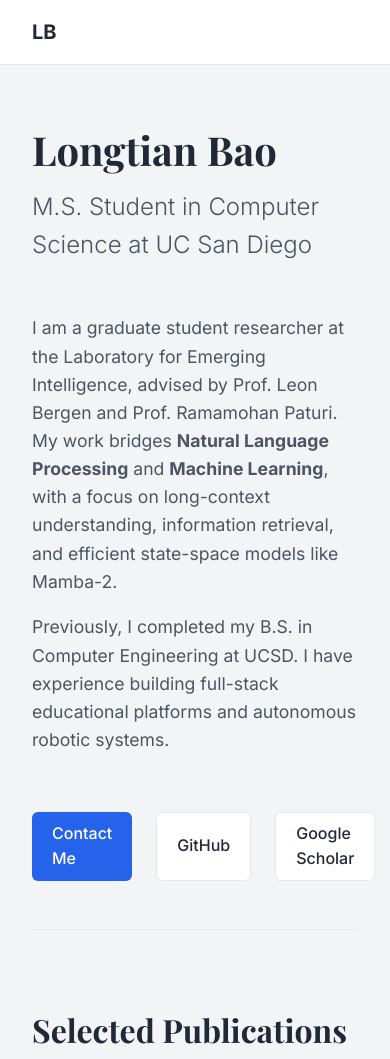
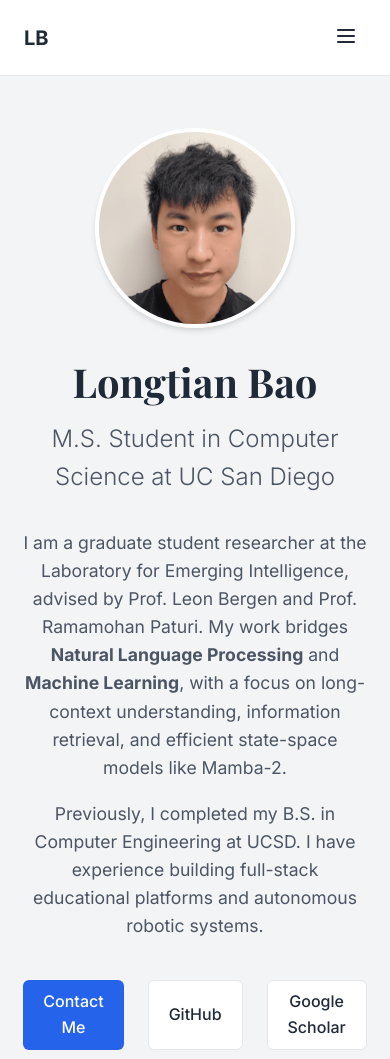
Before and after one commit to LongtianBao/LongtianBao.github.io, a plain HTML site: page index.html in a window 390 px wide. Shown: the top 1059 px of the page. Drawn offline with nearby package versions, Linux system fonts and the light colour scheme.

Commit message:
updated profile image

```diff
--- a/index.html
+++ b/index.html
@@ -3,6 +3,7 @@
 <head>
     <meta charset="UTF-8">
     <meta name="viewport" content="width=device-width, initial-scale=1.0">
+    <meta name="description" content="Longtian Bao | CS Researcher & Engineer at UCSD specializing in NLP, Machine Learning, and efficient state-space models like Mamba-2.">
     <title>Longtian Bao | CS Researcher & Engineer</title>
     <link rel="preconnect" href="https://fonts.googleapis.com">
     <link rel="preconnect" href="https://fonts.gstatic.com" crossorigin>
@@ -13,7 +14,8 @@
             --primary-dark: #1d4ed8;
             --text: #1f2937;
             --text-light: #4b5563;
-            --text-lighter: #9ca3af;
+            /* Improved contrast from #9ca3af to #6b7280 */
+            --text-lighter: #6b7280;
             --bg: #f3f4f6;
             --bg-card: #ffffff;
             --border: #e5e7eb;
@@ -77,6 +79,21 @@
             color: var(--primary);
         }
 
+        /* Mobile Menu Button */
+        .mobile-menu-btn {
+            display: none;
+            background: none;
+            border: none;
+            cursor: pointer;
+            padding: 0.5rem;
+            color: var(--text);
+        }
+
+        .mobile-menu-btn svg {
+            width: 24px;
+            height: 24px;
+        }
+
         /* Main Layout */
         main {
             max-width: 1000px;
@@ -115,6 +132,31 @@
             justify-content: center;
         }
 
+        .hero-content-wrapper {
+            display: flex;
+            align-items: center;
+            gap: 4rem;
+        }
+
+        .hero-text-content {
+            flex: 1;
+        }
+
+        .hero-image-container {
+            flex: 0 0 280px;
+            display: flex;
+            justify-content: center;
+        }
+
+        .hero-image {
+            width: 280px;
+            height: 280px;
+            object-fit: cover;
+            border-radius: 50%;
+            border: 4px solid white;
+            box-shadow: 0 4px 6px -1px rgba(0, 0, 0, 0.1), 0 2px 4px -1px rgba(0, 0, 0, 0.06);
+        }
+
         .hero-name {
             font-family: 'Playfair Display', serif;
             font-size: 3.5rem;
@@ -130,7 +172,6 @@
         }
 
         .hero-text {
-            max-width: 700px;
             font-size: 1.1rem;
             color: var(--text-light);
             margin-bottom: 2.5rem;
@@ -379,12 +420,74 @@
             border-top: 1px solid var(--border);
         }
 
-        /* Mobile */
+        /* Mobile & Responsive */
         @media (max-width: 768px) {
-            .hero-name { font-size: 2.5rem; }
-            .nav-links { display: none; } /* Simple hide for now */
-            section { padding: 3rem 0; }
-            .exp-header { flex-direction: column; }
+            .nav-container {
+                padding: 0 1.5rem;
+            }
+
+            .mobile-menu-btn {
+                display: block;
+            }
+
+            .nav-links {
+                display: none;
+                position: absolute;
+                top: 100%;
+                left: 0;
+                right: 0;
+                background: white;
+                flex-direction: column;
+                padding: 1rem 0;
+                gap: 0;
+                border-bottom: 1px solid var(--border);
+                box-shadow: 0 4px 6px -1px rgba(0, 0, 0, 0.1);
+            }
+
+            .nav-links.active {
+                display: flex;
+            }
+
+            .nav-links a {
+                padding: 1rem 2rem;
+                display: block;
+                width: 100%;
+            }
+
+            .nav-links a:hover {
+                background-color: var(--bg);
+            }
+
+            .hero-content-wrapper {
+                flex-direction: column-reverse;
+                gap: 2rem;
+                text-align: center;
+            }
+
+            .hero-name {
+                font-size: 2.5rem;
+            }
+
+            .hero-image-container {
+                flex: 0 0 auto;
+            }
+
+            .hero-image {
+                width: 200px;
+                height: 200px;
+            }
+
+            .social-links {
+                justify-content: center;
+            }
+
+            section {
+                padding: 3rem 0;
+            }
+
+            .exp-header {
+                flex-direction: column;
+            }
         }
     </style>
 </head>
@@ -393,6 +496,11 @@
     <nav>
         <div class="nav-container">
             <a href="#" class="nav-logo">LB</a>
+            <button class="mobile-menu-btn" aria-label="Toggle navigation">
+                <svg xmlns="http://www.w3.org/2000/svg" fill="none" viewBox="0 0 24 24" stroke="currentColor">
+                    <path stroke-linecap="round" stroke-linejoin="round" stroke-width="2" d="M4 6h16M4 12h16M4 18h16" />
+                </svg>
+            </button>
             <div class="nav-links">
                 <a href="#about">About</a>
                 <a href="#publications">Publications</a>
@@ -406,6 +514,8 @@
     <main>
         <!-- Hero / About -->
         <section id="about">
+            <div class="hero-content-wrapper">
+                <div class="hero-text-content">
                     <h1 class="hero-name">Longtian Bao</h1>
                     <div class="hero-subtitle">M.S. Student in Computer Science at UC San Diego</div>
 
@@ -423,6 +533,12 @@
                         <a href="mailto:lobao@ucsd.edu" class="btn btn-primary">Contact Me</a>
                         <a href="https://github.com/LongtianBao" target="_blank" class="btn btn-outline">GitHub</a>
                         <a href="https://scholar.google.com/citations?user=xX-1jwkAAAAJ&hl=en" target="_blank" class="btn btn-outline">Google Scholar</a>
+                    </div>
+                </div>
+                <div class="hero-image-container">
+                    <!-- Please save your image as images/profile.jpg -->
+                    <img src="images/image.png" alt="Longtian Bao" class="hero-image" onerror="this.style.display='none'">
+                </div>
             </div>
         </section>
 
@@ -610,6 +726,23 @@
 
     <script>
         document.getElementById('year').textContent = new Date().getFullYear();
+
+        // Mobile menu toggle
+        const mobileBtn = document.querySelector('.mobile-menu-btn');
+        const navLinks = document.querySelector('.nav-links');
+
+        if (mobileBtn) {
+            mobileBtn.addEventListener('click', () => {
+                navLinks.classList.toggle('active');
+            });
+
+            // Close menu when clicking a link
+            navLinks.querySelectorAll('a').forEach(link => {
+                link.addEventListener('click', () => {
+                    navLinks.classList.remove('active');
+                });
+            });
+        }
     </script>
 </body>
 </html>
```
Also changed, not shown: images/background.jpeg (deleted), images/background2.jpeg (deleted), images/image.png (added), 5 other files. Lines whose indentation alone changed are shown as unchanged.
